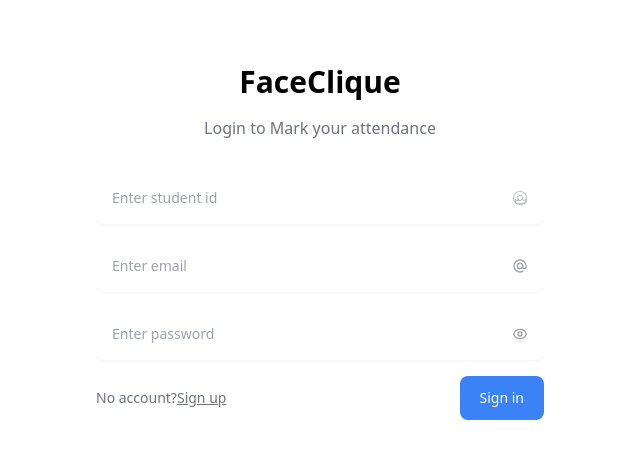
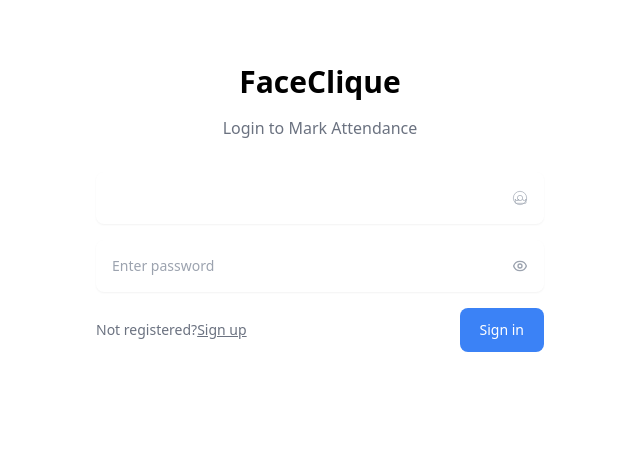
Before and after one commit to Inderjeetsingh2003/facecliquefrontend, a React (Create React App) app in the folder frontend/: page /proflogin in a window 1280 px wide. Shown: the top 458 px of the page, without its empty margins (320-960 px from the left). Built offline with nearby package versions, Linux system fonts and the light colour scheme.

Commit message:
student login professor login done

```diff
--- a/frontend/package.json
+++ b/frontend/package.json
@@ -8,6 +8,7 @@
     "@testing-library/user-event": "^13.5.0",
     "react": "^18.2.0",
     "react-dom": "^18.2.0",
+    "react-router-dom": "^6.22.3",
     "react-scripts": "5.0.1",
     "web-vitals": "^2.1.4"
   },
--- a/frontend/src/App.js
+++ b/frontend/src/App.js
@@ -5,15 +5,43 @@ import StudentLogin from './components/StudentLogin';
 import StudentSignup from './components/StudentSignup';
 import TeacherLogin from './components/TeacherLogin';
 import TeacherSignup from './components/TeacherSignup';
+import ProfHome from './components/ProfHome';
+import { createBrowserRouter,RouterProvider } from 'react-router-dom';
+import StudentHome from './components/StudentHome';
 
 function App() {
+  const router=createBrowserRouter([
+    {
+      path:'/',
+      element:<LandingPage/>
+
+    },
+    {
+      path:'/proflogin',
+      element:<TeacherLogin/>
+    },
+    {
+      path:'/profhome',
+      element:<ProfHome/>
+    },
+    {
+      path:'/studentlogin',
+      element:<StudentLogin/>
+    },
+    {
+      path:'/studenthome',
+      element:<StudentHome/>
+    }
+  ])
+
   return (
  <>
- {/* <LandingPage/> */}
- {/* <TeacherSignup/> */}
+
+  {/*<TeacherSignup/> */}
  {/* <StudentSignup/> */}
- {/* <TeacherLogin/> */}
- <StudentLogin/>
+  {/*<TeacherLogin/>*/}
+ {/*<StudentLogin/>*/}
+<RouterProvider router={router}/>
 
  </>
   );
--- a/frontend/src/components/LandingPage.js
+++ b/frontend/src/components/LandingPage.js
@@ -1,5 +1,5 @@
 import React from 'react'
-
+import { Link } from 'react-router-dom'
 export default function LandingPage() {
   return (
     <div>     <section className="text-gray-600 body-font">
@@ -9,8 +9,8 @@ export default function LandingPage() {
         <h1 className="title-font sm:text-4xl text-3xl mb-4 font-medium text-gray-900"><b>FaceClique</b> -Attendance made simple, just a smile away!</h1>
         <p className="mb-8 leading-relaxed">Wave goodbye to traditional attendance methods, and say hello to the <b>future of education - where every face counts..</b></p>
         <div className="flex justify-center">
-          <button className="inline-flex text-white bg-indigo-500 border-0 py-2 px-6 focus:outline-none hover:bg-indigo-600 rounded text-lg">As Student</button>
-          <button className="ml-4 inline-flex text-gray-700 bg-gray-100 border-0 py-2 px-6 focus:outline-none hover:bg-gray-200 rounded text-lg">As Professor</button>
+         <Link to ="/studentlogin"> <button className="inline-flex text-white bg-indigo-500 border-0 py-2 px-6 focus:outline-none hover:bg-indigo-600 rounded text-lg">As Student</button></Link>
+         <Link to='/proflogin'><button className="ml-4 inline-flex text-gray-700 bg-gray-100 border-0 py-2 px-6 focus:outline-none hover:bg-gray-200 rounded text-lg">As Professor</button></Link>
         </div>
       </div>
     </div>
--- /dev/null
+++ b/frontend/src/components/ProfHome.js
@@ -0,0 +1,7 @@
+import React from 'react'
+
+export default function ProfHome() {
+  return (
+    <div>ProfHome</div>
+  )
+}
--- /dev/null
+++ b/frontend/src/components/StudentHome.js
@@ -0,0 +1,7 @@
+import React from 'react'
+
+export default function StudentHome() {
+  return (
+    <div>StudentHome</div>
+  )
+}
--- a/frontend/src/components/StudentLogin.js
+++ b/frontend/src/components/StudentLogin.js
@@ -1,6 +1,43 @@
 import React from 'react'
+import { useState } from 'react'
+import { Link } from 'react-router-dom'
+import { useNavigate } from 'react-router-dom'
 
 export default function StudentLogin() {
+  const [credentials,setcredentials]=useState({studentid:"",password:""})
+  const navigate=useNavigate()
+const handleclick=async(e)=>
+{
+  e.preventDefault()
+  console.log("hello this is triggered")
+  console.log(credentials.studentid," ",credentials.password)
+  const response=await fetch("http://localhost:4000/student/login",
+{
+  method:"POST",
+  mode:"cors",
+  headers:{
+    "Content-Type": "application/json",
+  },
+  body:JSON.stringify({studentid:credentials.studentid,password:credentials.password})
+})
+const json=await response.json()
+if(json.success)
+{
+  console.log("the accesstoken for the student is:",json.accesstoken)
+  localStorage.setItem("student-token",json.accesstoken)
+  navigate('/studenthome')
+}
+else{
+  alert("invalid credentials")
+}
+
+}
+
+const handlechange=(e)=>
+{
+  setcredentials({...credentials,[e.target.name]:e.target.value})
+}
+
   return (
     <div>
 
@@ -24,6 +61,9 @@ export default function StudentLogin() {
           type="email"
           class="w-full rounded-lg border-gray-200 p-4 pe-12 text-sm shadow-sm"
           placeholder="Enter student id"
+          name='studentid'
+          value={credentials.studentid}
+          onChange={handlechange}
         />
 
         <span class="absolute inset-y-0 end-0 grid place-content-center px-4">
@@ -48,34 +88,7 @@ export default function StudentLogin() {
       </div>
     </div>
 
-    <div>
-      <label for="email" class="sr-only">Email</label>
 
-      <div class="relative">
-        <input
-          type="email"
-          class="w-full rounded-lg border-gray-200 p-4 pe-12 text-sm shadow-sm"
-          placeholder="Enter email"
-        />
-
-        <span class="absolute inset-y-0 end-0 grid place-content-center px-4">
-          <svg
-            xmlns="http://www.w3.org/2000/svg"
-            class="size-4 text-gray-400"
-            fill="none"
-            viewBox="0 0 24 24"
-            stroke="currentColor"
-          >
-            <path
-              stroke-linecap="round"
-              stroke-linejoin="round"
-              stroke-width="2"
-              d="M16 12a4 4 0 10-8 0 4 4 0 008 0zm0 0v1.5a2.5 2.5 0 005 0V12a9 9 0 10-9 9m4.5-1.206a8.959 8.959 0 01-4.5 1.207"
-            />
-          </svg>
-        </span>
-      </div>
-    </div>
 
     <div>
       <label for="password" class="sr-only">Password</label>
@@ -85,6 +98,9 @@ export default function StudentLogin() {
           type="password"
           class="w-full rounded-lg border-gray-200 p-4 pe-12 text-sm shadow-sm"
           placeholder="Enter password"
+          name="password"
+          value={credentials.password}
+          onChange={handlechange}
         />
 
         <span class="absolute inset-y-0 end-0 grid place-content-center px-4">
@@ -115,12 +131,13 @@ export default function StudentLogin() {
     <div class="flex items-center justify-between">
       <p class="text-sm text-gray-500">
         No account?
-        <a class="underline" href="#">Sign up</a>
+        <Link class="underline" to ="/proflogin">Sign up</Link>
       </p>
 
       <button
         type="submit"
         class="inline-block rounded-lg bg-blue-500 px-5 py-3 text-sm font-medium text-white"
+        onClick={handleclick}
       >
         Sign in
       </button>
--- a/frontend/src/components/TeacherLogin.js
+++ b/frontend/src/components/TeacherLogin.js
@@ -1,6 +1,44 @@
 import React from 'react'
+import { useState } from 'react'
+//import {useNavigate} from 'react-router-dom'
+import {useNavigate} from 'react-router-dom'
+export default function TeacherLogin() {
+const [credentials, setcredentials] = useState({profId:" ",password:""})
+const navigate=useNavigate()
 
-export default function TeacherLogin() {
+
+const handleclick=async(e)=>
+{
+  e.preventDefault()
+  console.log("fucntion is triggered")
+  console.log(credentials.profId,credentials.password)
+  //const host="http://localhost:4000/prof/login"
+  const response=await fetch("http://localhost:4000/prof/login",
+{
+  method:"POST",
+  //mode:"cors",
+  headers:{
+    "Content-Type": "application/json",
+  },
+  body:JSON.stringify({profId:credentials.profId,password:credentials.password})
+})
+const json = await response.json();
+console.log("Response:", json); // Add this line to check the response
+if(json.success)
+{
+  localStorage.setItem('token',json.accesstoken)
+  navigate('/profhome')
+
+
+}
+
+}
+
+const handlechange=(e)=>
+{
+  setcredentials({...credentials,[e.target.name]:e.target.value})
+}
+
   return (
    <>
    <div class="mx-auto max-w-screen-xl px-4 py-16 sm:px-6 lg:px-8">
@@ -18,9 +56,12 @@ export default function TeacherLogin() {
 
       <div class="relative">
         <input
-          type="email"
+          type="text"
+          placeholder="Enter professor id"
           class="w-full rounded-lg border-gray-200 p-4 pe-12 text-sm shadow-sm"
-          placeholder="Enter professor id"
+          name='profId'
+          value={credentials.profId}
+          onChange={handlechange}
         />
 
         <span class="absolute inset-y-0 end-0 grid place-content-center px-4">
@@ -47,35 +88,7 @@ export default function TeacherLogin() {
 
 
 
-    <div>
-      <label for="email" class="sr-only">Email</label>
 
-      <div class="relative">
-        <input
-          type="email"
-          class="w-full rounded-lg border-gray-200 p-4 pe-12 text-sm shadow-sm"
-          placeholder="Enter email"
-        />
-
-        <span class="absolute inset-y-0 end-0 grid place-content-center px-4">
-          <svg
-            xmlns="http://www.w3.org/2000/svg"
-            class="size-4 text-gray-400"
-            fill="none"
-            viewBox="0 0 24 24"
-            stroke="currentColor"
-          >
-            <path
-              stroke-linecap="round"
-              stroke-linejoin="round"
-              stroke-width="2"
-              d="M16 12a4 4 0 10-8 0 4 4 0 008 0zm0 0v1.5a2.5 2.5 0 005 0V12a9 9 0 10-9 9m4.5-1.206a8.959 8.959 0 01-4.5 1.207"
-            />
-
-          </svg>
-        </span>
-      </div>
-    </div>
 
     <div>
       <label for="password" class="sr-only">Password</label>
@@ -85,6 +98,10 @@ export default function TeacherLogin() {
           type="password"
           class="w-full rounded-lg border-gray-200 p-4 pe-12 text-sm shadow-sm"
           placeholder="Enter password"
+          id="password"
+          name="password"
+          value={credentials.password}
+          onChange={handlechange}
         />
 
         <span class="absolute inset-y-0 end-0 grid place-content-center px-4">
@@ -117,13 +134,13 @@ export default function TeacherLogin() {
     <div class="flex items-center justify-between">
       <p class="text-sm text-gray-500">
         Not registered?
-        <a class="underline" href="/">Sign up</a>
+        <a class="underline" href="/" >Sign up</a>
       </p>
 
       <button
-        type="submit"
+        type="button"
         class="inline-block rounded-lg bg-blue-500 px-5 py-3 text-sm font-medium text-white"
-      >
+        onClick={handleclick} >
         Sign in
       </button>
     </div>
--- a/frontend/src/components/TeacherSignup.js
+++ b/frontend/src/components/TeacherSignup.js
@@ -7,12 +7,12 @@ export default function TeacherSignup() {
 
 <section class="bg-white">
   <div class="lg:grid lg:min-h-screen lg:grid-cols-12">
-    <section class="relative flex h-32 items-end bg-gray-900 lg:col-span-5 lg:h-full xl:col-span-6">
+    <section class="relative flex h-32 items-end bg-gray-900 lg:col-span-5 lg:h-full xl:col-span-6 ">
        <img
         alt=""
-        src="img/1.png"
+        src="img/profimg.png"
         class="absolute inset-0 h-full w-full object-cover opacity-80"
-      />
+        style={{ bottom: '-20px' }}      />
 
       <div class="hidden lg:relative lg:block lg:p-12">
         <a class="block text-white" href="/">
```
Also changed, not shown: frontend/public/img/profimg.png (added), 1 other file (tests, documents, lock files or other folders).
